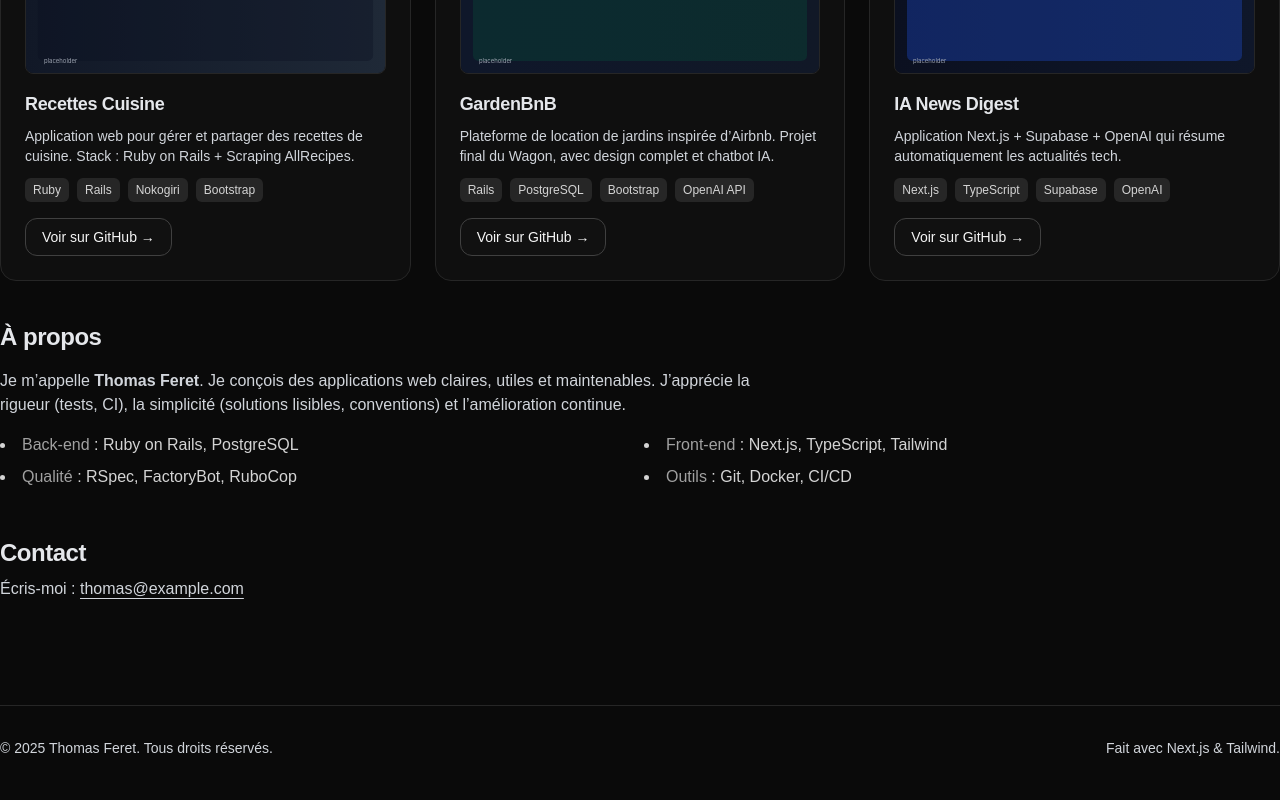
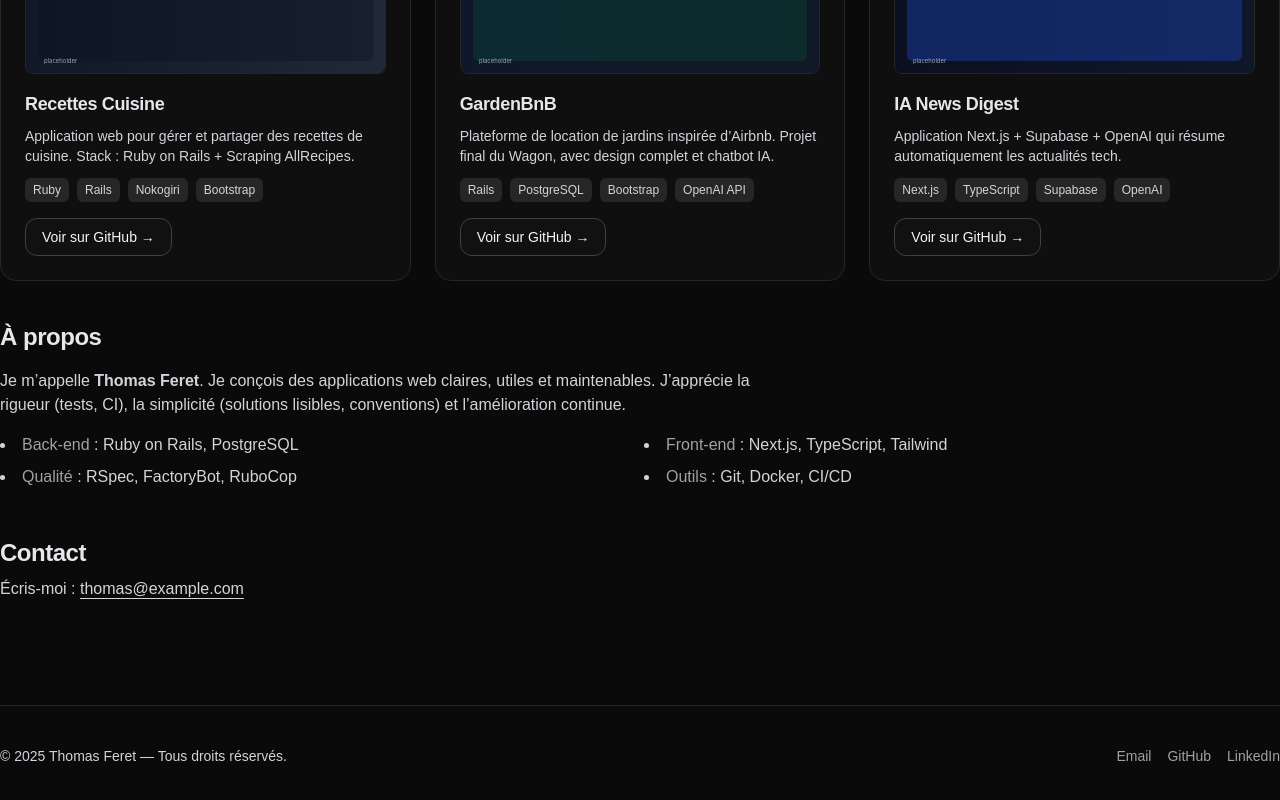
Before and after one commit to ThomasWEBDEV/thomasferet-portfolio, a Next.js app: page / in a window 1280 px wide. Shown: the part 541-1341 px from the top of the page. Built offline with nearby package versions, Linux system fonts and the light colour scheme.

Commit message:
Footer: liens Email/GitHub/LinkedIn

```diff
--- a/src/components/Footer.tsx
+++ b/src/components/Footer.tsx
@@ -1,10 +1,14 @@
 // src/components/Footer.tsx
 export default function Footer() {
   return (
-    <footer className="border-t border-neutral-800 py-8 mt-16 text-sm text-neutral-400">
-      <div className="flex flex-col md:flex-row items-start md:items-center justify-between gap-4">
-        <p>© {new Date().getFullYear()} Thomas Feret. Tous droits réservés.</p>
-        <p>Fait avec Next.js & Tailwind.</p>
+    <footer className="border-t border-neutral-800 py-10 mt-16 text-sm text-neutral-400">
+      <div className="container flex flex-col md:flex-row items-start md:items-center justify-between gap-4">
+        <p>© {new Date().getFullYear()} Thomas Feret — Tous droits réservés.</p>
+        <nav className="flex gap-4">
+          <a href="mailto:thomas@example.com" className="hover:text-white">Email</a>
+          <a href="https://github.com/ThomasWEBDEV" target="_blank" rel="noopener noreferrer" className="hover:text-white">GitHub</a>
+          <a href="https://www.linkedin.com/" target="_blank" rel="noopener noreferrer" className="hover:text-white">LinkedIn</a>
+        </nav>
       </div>
     </footer>
   );
```
